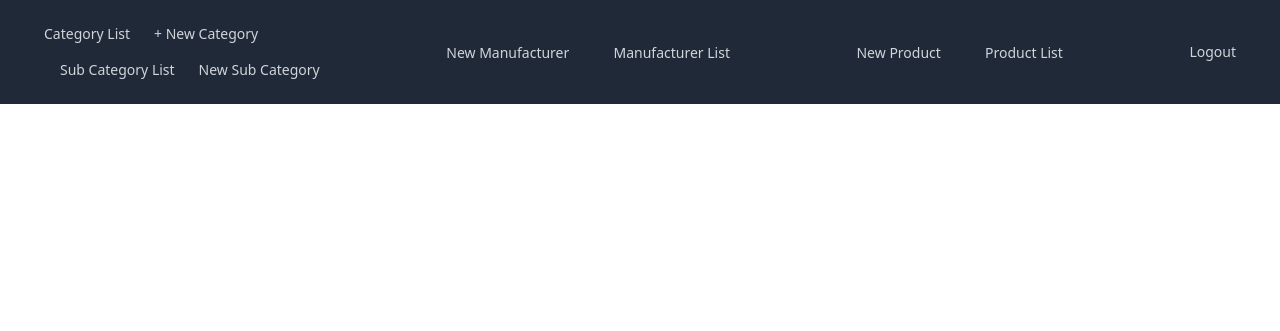
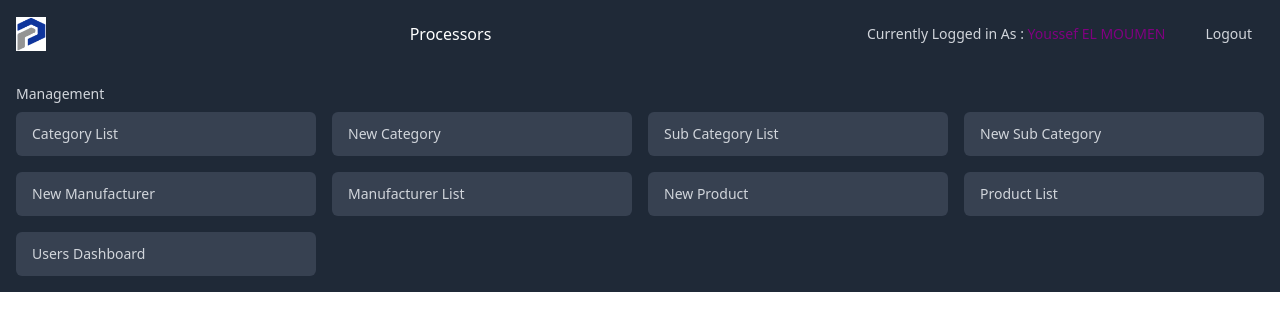
Before and after one commit to PreYem/PC_Vendor, a PHP site: page / in a window 1280 px wide. Shown: the top 331 px of the page. Run offline with PHP 8.4, Linux system fonts and the light colour scheme; a user stored in the database is signed in; data comes from the database, SQL or seed files in the repository; style sheets or scripts are compiled from the project's sources.

Commit message:
Redesign index page

```diff
--- a/Category/Categories_Add.php
+++ b/Category/Categories_Add.php
@@ -53,7 +53,7 @@
 
     $Error_Message = '';
 
-    if (!empty($_POST["Category_Name"]) && !empty($_POST["Category_Desc"])) {
+    if (!empty($_POST["Category_Name"])) {
         $categoryName = $_POST["Category_Name"];
         $categoryDesc = $_POST["Category_Desc"];
 
@@ -107,7 +107,7 @@
                         Description:</label>
                     <textarea name="Category_Desc"
                         class="mt-1 p-2 block w-full border border-gray-300 rounded-md h-32 resize-none focus:outline-none focus:ring-blue-500 focus:border-blue-500"
-                        placeholder="Enter Category Description" required></textarea>
+                        placeholder="Enter Category Description"></textarea>
                 </div>
 
                 <div class="flex items-center space-x-4">
--- a/User/User_SignIn.php
+++ b/User/User_SignIn.php
@@ -38,7 +38,7 @@
             $_SESSION['User_Role'] = $user['User_Role'];
 
 
-            header("Location: ../Product/Products_List.php");
+            header("Location: ../index.php");
             exit;
         } else {
 
--- a/index.php
+++ b/index.php
@@ -2,85 +2,166 @@
 <html lang="en">
 
 <head>
-  <meta charset="UTF-8" />
-  <meta name="viewport" content="width=device-width, initial-scale=1.0" />
-  <link href="output.css" rel="stylesheet" />
+    <meta charset="UTF-8">
+    <meta name="viewport" content="width=device-width, initial-scale=1.0">
     <link rel="icon" href="Logo.png" type="image/x-icon">
     <title>Home</title>
-  <?php include_once ("DB_Connexion.php"); ?>
+    <?php
+    session_start();
+    include_once ("DB_Connexion.php");
 
+
+    if (!empty($_SESSION['User_ID'])) {
+        $User_ID = $_SESSION['User_ID'];
+        $Users = "SELECT User_ID, User_Role, User_FirstName , User_LastName , User_Role FROM Users WHERE User_ID = :User_ID";
+        $pdoUsers = $connexion->prepare($Users);
+        $pdoUsers->execute([':User_ID' => $User_ID]);
+        $User = $pdoUsers->fetch(PDO::FETCH_ASSOC);
+
+        $User_FullName = $User['User_FirstName'] . ' ' . $User['User_LastName'];
+    }
+    ;
+
+
+
+    $Categories = "SELECT Category_ID, Category_Name FROM Categories ORDER BY Category_ID ASC";
+    $pdoCategories = $connexion->prepare($Categories);
+    $pdoCategories->execute();
+    $Categories = $pdoCategories->fetchAll(PDO::FETCH_ASSOC);
+
+
+
+
+
+
+
+
+    ?>
 </head>
 
-<body>
+<style>
+    /* Additional CSS for category dropdown */
+    .category-dropdown {
+        display: none;
+    }
 
-  <div class="bg-gray-800 py-4">
-    <div class="max-w-7xl mx-auto px-4 sm:px-6 lg:px-8">
-      <div class="flex justify-between items-center">
+    .category:hover .category-dropdown {
+        display: block;
+    }
+
+    #Logo {
+        width: 30px;
+        height: 34px;
+    }
+
+    nav {
+        height: auto
+    }
+</style>
+
+<body class="bg-gray-100">
+
+    <nav class="bg-gray-800 text-white">
+        <div class="flex flex-wrap justify-between items-center p-4">
+            <!-- Logo -->
+            <a href="index.php"><img src="Logo.png" alt="Logo" id="Logo"></a>
+
             <!-- Category Links -->
-        <div class="space-x-4">
-          <div class="flex">
-            <!-- Main Category Links -->
+            <div class="flex flex-wrap space-x-4">
+                <?php foreach ($Categories as $Category): ?>
+                    <?php if ($Category['Category_Name'] !== 'Unspecified'): ?>
+                        <?php
+                        $Category_ID = $Category['Category_ID'];
+                        $SubCategoriesQuery = "SELECT SubCategory_ID, SubCategory_Name FROM SubCategories WHERE Category_ID = :Category_ID ORDER BY SubCategory_ID ASC";
+                        $pdoSubCategories = $connexion->prepare($SubCategoriesQuery);
+                        $pdoSubCategories->execute([':Category_ID' => $Category_ID]);
+                        $SubCategories = $pdoSubCategories->fetchAll(PDO::FETCH_ASSOC);
+                        ?>
+
+                        <div class="relative category">
+                            <a href="#" class="px-3 py-2 hover:bg-gray-700"><?php echo $Category['Category_Name']; ?></a>
+                            <?php if (!empty($SubCategories)): ?>
+                                <div class="category-dropdown absolute top-full left-0 mt-1 bg-gray-800 rounded shadow-md p-2 hidden"
+                                    style="min-width: 200px;">
+                                    <?php foreach ($SubCategories as $SubCategory): ?>
+                                        <?php if ($SubCategory['SubCategory_Name'] !== 'Unspecified'): ?>
+                                            <a href="#"
+                                                class="block px-2 py-1 hover:bg-blue-600"><?php echo $SubCategory['SubCategory_Name']; ?></a>
+                                        <?php endif; ?>
+                                    <?php endforeach; ?>
+                                </div>
+                            <?php endif; ?>
+                        </div>
+
+                    <?php endif; ?>
+                <?php endforeach; ?>
+
+            </div>
+
+            <!-- User Links -->
+            <div class="flex space-x-4">
+                <?php if (isset($_SESSION['User_ID'])): ?>
+                    <a class="text-gray-300 hover:bg-gray-700 px-3 py-2 rounded-md text-sm font-medium" href="#">Currently
+                        Logged in As : <span style="Color : Purple"><?php echo $User_FullName ?></span></a>
+                    <a href="User/User_Logout.php"
+                        class="text-gray-300 hover:bg-gray-700 px-3 py-2 rounded-md text-sm font-medium">Logout</a>
+                <?php else: ?>
+                    <a href="User/User_SignIn.php"
+                        class="text-gray-300 hover:bg-gray-700 px-3 py-2 rounded-md text-sm font-medium">Login</a>
+                    <a href="User/User_SignUp.php"
+                        class="text-gray-300 hover:bg-gray-700 px-3 py-2 rounded-md text-sm font-medium">Register</a>
+                <?php endif; ?>
+            </div>
+        </div>
+
+        <!-- Management Links -->
+        <?php if (!empty($_SESSION['User_ID']) || !empty($_SESSION['User_Role'])): ?>
+            <?php if ($User['User_Role'] !== 'Client') { ?>
+                <div class="bg-gray-800 text-white p-4">
+                    <h6 class="text-sm font-medium text-gray-300 mb-2">Management</h6>
+                    <div class="grid grid-cols-2 md:grid-cols-4 gap-4">
                         <a href="Category/Categories_List.php"
-              class="text-gray-300 hover:bg-gray-700 px-3 py-2 rounded-md text-sm font-medium">Category
+                            class="block bg-gray-700 hover:bg-gray-600 px-4 py-3 rounded-md text-sm font-medium text-gray-300 transition duration-300">Category
                             List</a>
                         <a href="Category/Categories_Add.php"
-              class="text-gray-300 hover:bg-gray-700 px-3 py-2 rounded-md text-sm font-medium">+ New
+                            class="block bg-gray-700 hover:bg-gray-600 px-4 py-3 rounded-md text-sm font-medium text-gray-300 transition duration-300">New
                             Category</a>
-          </div>
-          <div class="flex">
-            <!-- Sub Category Links -->
                         <a href="Category/SubCategories/SubCategories_List.php"
-              class="text-gray-300 hover:bg-gray-700 px-3 py-2 rounded-md text-sm font-medium">Sub Category List</a>
+                            class="block bg-gray-700 hover:bg-gray-600 px-4 py-3 rounded-md text-sm font-medium text-gray-300 transition duration-300">Sub
+                            Category List</a>
                         <a href="Category/SubCategories/SubCategories_Add.php"
-              class="text-gray-300 hover:bg-gray-700 px-3 py-2 rounded-md text-sm font-medium">New Sub
-              Category</a>
-          </div>
-        </div>
-        <!-- Manufacturer Links -->
-        <div class="space-x-4">
+                            class="block bg-gray-700 hover:bg-gray-600 px-4 py-3 rounded-md text-sm font-medium text-gray-300 transition duration-300">New
+                            Sub Category</a>
                         <a href="Manufacturer/Manufacturers_Add.php"
-            class="text-gray-300 hover:bg-gray-700 px-3 py-2 rounded-md text-sm font-medium">New
+                            class="block bg-gray-700 hover:bg-gray-600 px-4 py-3 rounded-md text-sm font-medium text-gray-300 transition duration-300">New
                             Manufacturer</a>
                         <a href="Manufacturer/Manufacturers_List.php"
-            class="text-gray-300 hover:bg-gray-700 px-3 py-2 rounded-md text-sm font-medium">Manufacturer
+                            class="block bg-gray-700 hover:bg-gray-600 px-4 py-3 rounded-md text-sm font-medium text-gray-300 transition duration-300">Manufacturer
                             List</a>
-        </div>
-        <!-- Product Links -->
-        <div class="space-x-4">
                         <a href="Product/Products_Add.php"
-            class="text-gray-300 hover:bg-gray-700 px-3 py-2 rounded-md text-sm font-medium">New
+                            class="block bg-gray-700 hover:bg-gray-600 px-4 py-3 rounded-md text-sm font-medium text-gray-300 transition duration-300">New
                             Product</a>
                         <a href="Product/Products_List.php"
-            class="text-gray-300 hover:bg-gray-700 px-3 py-2 rounded-md text-sm font-medium">Product
+                            class="block bg-gray-700 hover:bg-gray-600 px-4 py-3 rounded-md text-sm font-medium text-gray-300 transition duration-300">Product
                             List</a>
-        </div>
-        <!-- Authentication Links -->
-        <?php
-        session_start(); // Start or resume session
 
-        // Debugging session variable
+                        <?php if ($User['User_Role'] === 'Owner') { ?>
 
-        // Conditional display of login/logout links
-        if (isset($_SESSION['User_ID'])) {
-          // Display logout link
-          echo '<a href="User/User_Logout.php" class="text-gray-300 hover:bg-gray-700 px-3 py-2 rounded-md text-sm font-medium">Logout</a>';
-        } else {
-          // Display login and register links
-          echo '
-        <div class="space-x-4">
-            <a href="User/User_SignIn.php" class="text-gray-300 hover:bg-gray-700 px-3 py-2 rounded-md text-sm font-medium">Login</a>
-            <a href="User/User_SignUp.php" class="text-gray-300 hover:bg-gray-700 px-3 py-2 rounded-md text-sm font-medium">Register</a>
-        </div>
-    ';
-        }
-        ?>
-
+                            <a href="User/User_Management.php"
+                                class="block bg-gray-700 hover:bg-gray-600 px-4 py-3 rounded-md text-sm font-medium text-gray-300 transition duration-300">Users Dashboard</a>
+                        <?php } ?>
 
                     </div>
                 </div>
-  </div>
+            <?php } ?>
+        <?php endif; ?>
 
+
+    </nav>
 
 </body>
 
+
+
+
 </html>
```
Also changed, not shown: Category/SubCategories/SubCategories_List.php (+6 -6 lines), Category/SubCategories/SubCategories_Modify.php (+43 -32 lines), index1.php (added, +51 -0 lines). Lines whose indentation alone changed are shown as unchanged.
